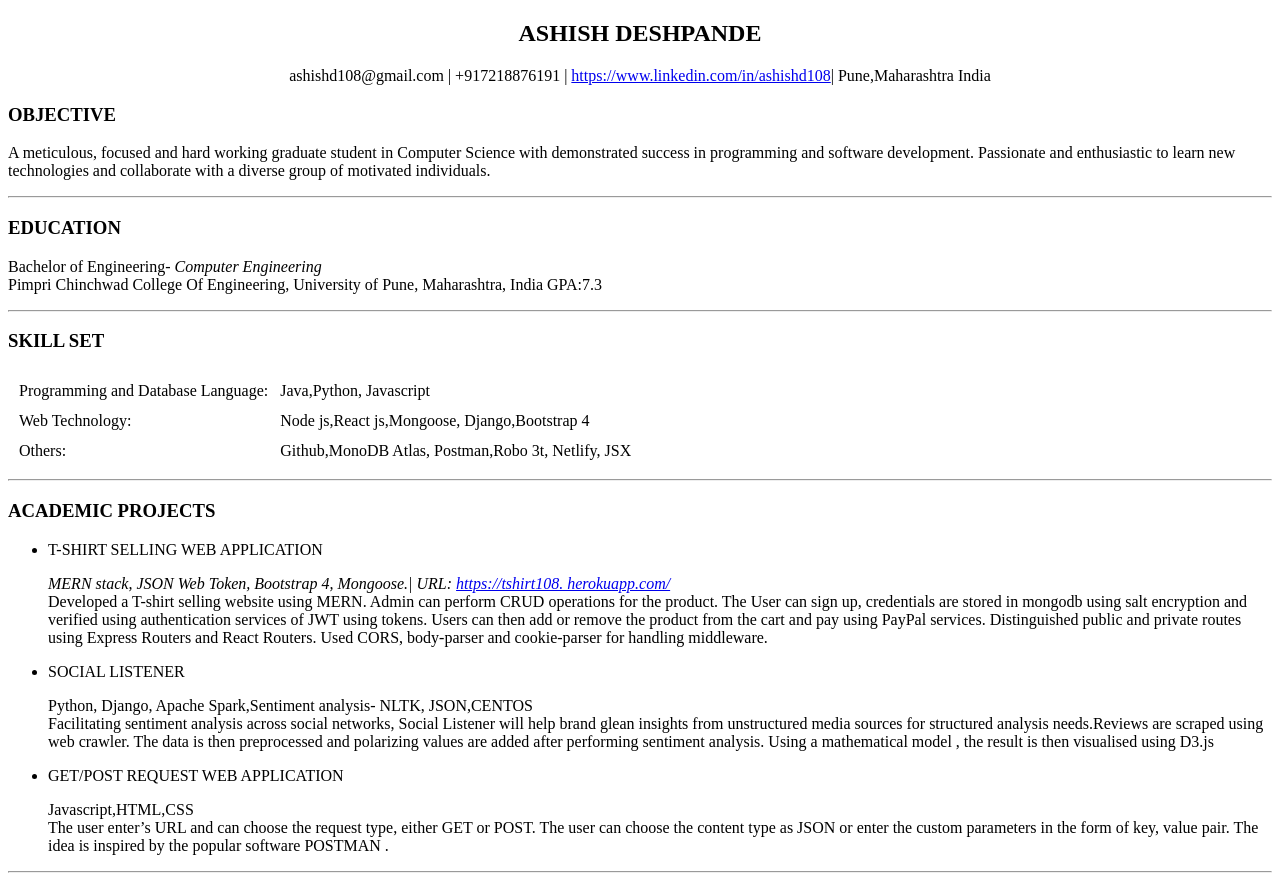
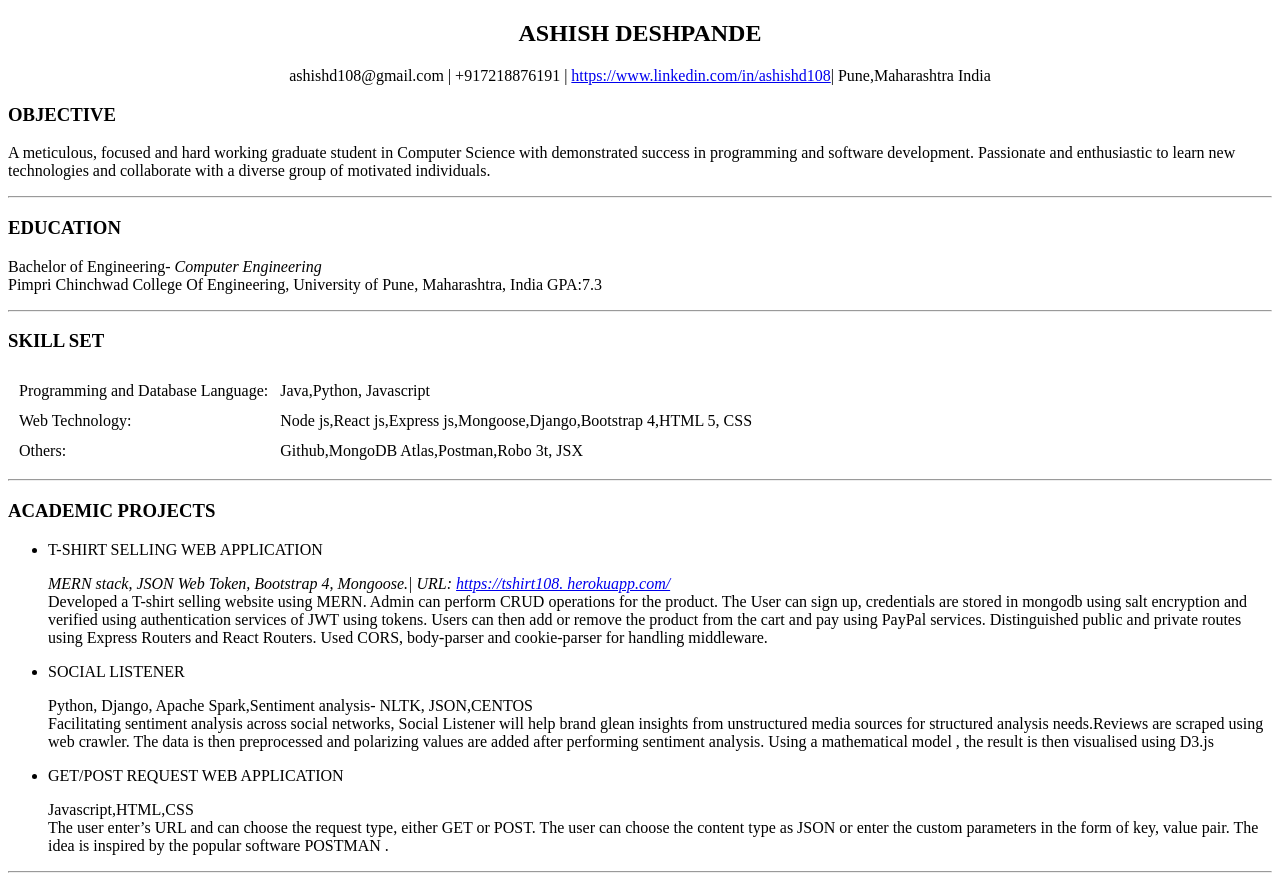
Before and after one commit to ashishd108/CV, a plain HTML site: page index.html in a window 1280 px wide. Drawn offline with Linux system fonts and the light colour scheme.

Commit message:
Update index.html

```diff
--- a/index.html
+++ b/index.html
@@ -35,11 +35,11 @@
         </tr>
         <tr>
             <td>Web Technology:</td>
-            <td>Node js,React js,Mongoose, Django,Bootstrap 4</td>
+            <td>Node js,React js,Express js,Mongoose,Django,Bootstrap 4,HTML 5, CSS</td>
         </tr>
         <tr>
             <td>Others:</td>
-            <td>Github,MonoDB Atlas, Postman,Robo 3t, Netlify, JSX</td>
+            <td>Github,MongoDB Atlas,Postman,Robo 3t, JSX</td>
         </tr>
 
     </table>
```
